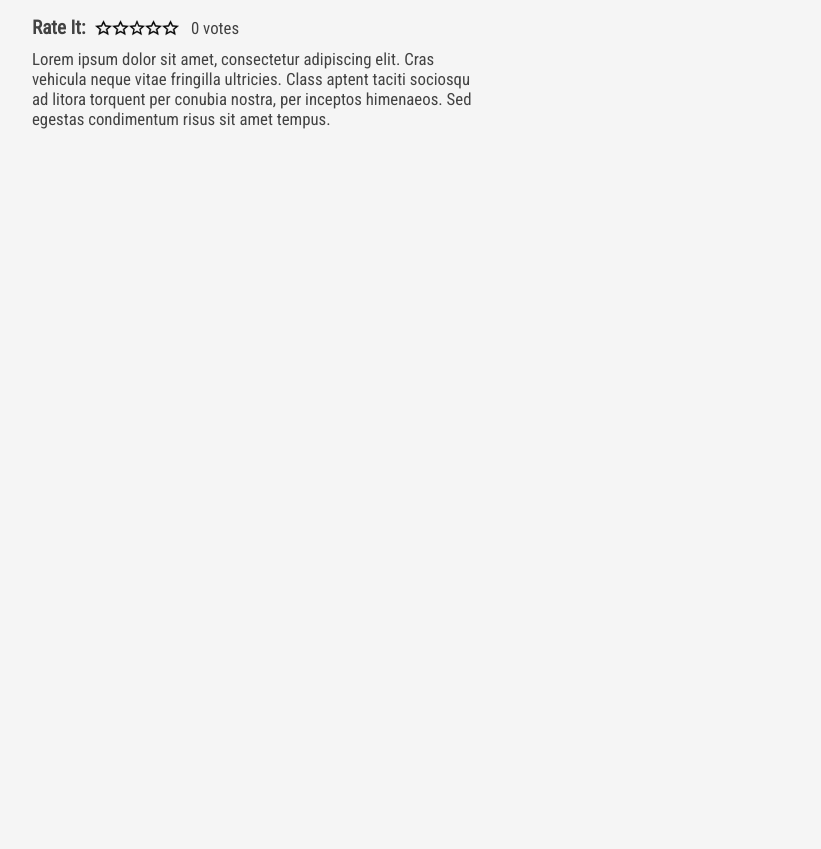
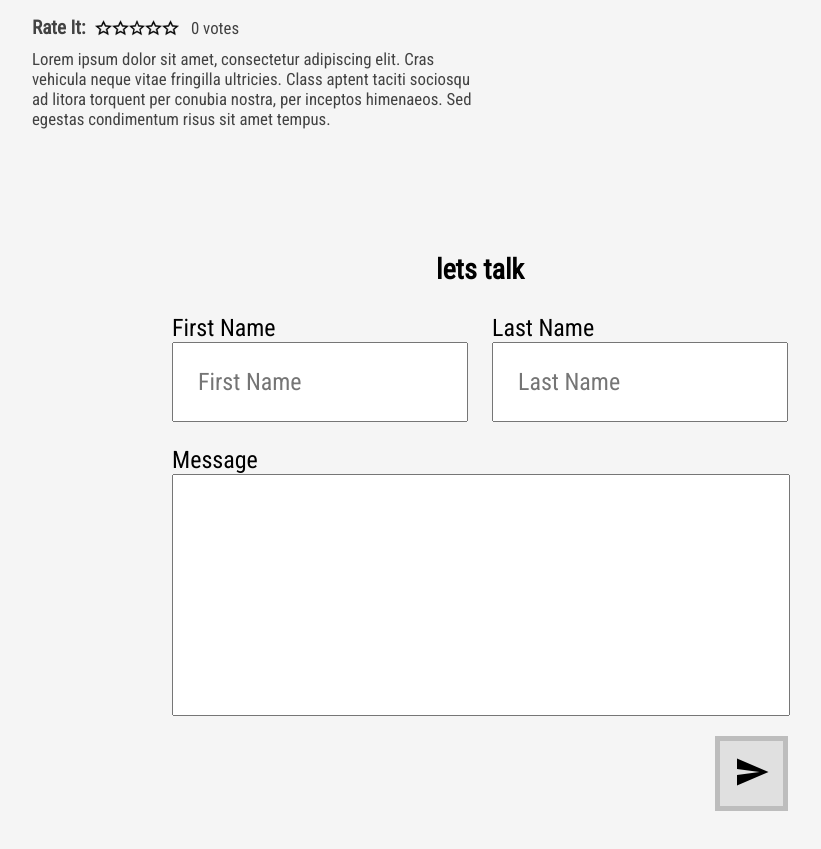
Before and after one commit to drose379/Personal, a plain HTML site: page index.html in a window 1280 px wide. Shown: the part 1541-2390 px from the top of the page, without its empty margins (160-981 px from the left). Before the commit the page ends 1766 px from the top, so only its background shows below. Drawn offline with nearby package versions, Linux system fonts and the light colour scheme; no server answers; a web font is replaced by a local one.

Commit message:
adding contact form front

```diff
--- a/index.html
+++ b/index.html
@@ -4,11 +4,13 @@
   <title>Dylan Rose</title>
   <link rel="stylesheet" type="text/css" href="main.css"/>
   <link rel="stylesheet" type="text/css" href="main-sm.css" media="(max-width: 1000px)" />
+  <script type="text/javascript" src="main.js"></script>
 
+  <!-- Sweet Alert -->
   <script src="sweetalert/sweetalert-master/dist/sweetalert.min.js"></script>
   <link rel="stylesheet" type="text/css" href="sweetalert/sweetalert-master/dist/sweetalert.css">
 
-  <script type="text/javascript" src="main.js"></script>
+
 </head>
 
 <body>
@@ -122,7 +124,7 @@
 </div>
 
 
-<div class="section">
+<div id="portfolio" class="section">
   <div class="section-container column">
     <h3 class="nomargin bottom-margin">putting my skills to use &mdash; the best part</h3> <!-- COULD BE: 'THINGS I'VE BUILT AND WHAT I'M UP TO'-->
     <!-- For display, maybe app logo with title below, then 2 or 3 screenshots, and to the right of the screenshots is the desc / stats -->
@@ -189,6 +191,42 @@
 
 </div>
 
+<div id="contact" class="section">
+  <div class="section-container centered-content-col column" style="margin-bottom: 4em;">
+    <h3>lets talk</h3>
+
+    <form>
+
+      <div class="row">
+        <div class="col fname">
+          <label for="first">First Name</label><br />
+          <input type="text" id="first" placeholder="First Name" />
+        </div>
+
+        <div class="col lname">
+          <label for="last">Last Name</label> <br />
+          <input type="text" id="last" placeholder="Last Name" />
+        </div>
+
+      </div>
+
+      <div class="col" style="margin-top: 1em;">
+        <label for="msg">Message</label><br />
+        <textarea style="width: 100%; padding: 0"></textarea>
+      </div>
+
+      <button type="submit" id="csub">
+        <img src="res/send-black.svg" />
+      </button>
+
+    </form>
+
+  </div>
+</div>
+
+
+<!-- NEED A WHITE FOOTER WITH FOOTER INFO INSIDE OF IT, MAYBE SAME SIZE AS NAV BAR (HEIGHT), MAYBE A BIT LARGER -->
+
 </body>
 
 </html>
--- a/main-sm.css
+++ b/main-sm.css
@@ -81,3 +81,7 @@
 .rate h3 {
   width: auto !important;
 }
+
+#contact {
+  display: none;
+}
--- a/main.css
+++ b/main.css
@@ -245,3 +245,69 @@ a {
   cursor: pointer;
   cursor: hand;
 }
+
+.centered-content-col {
+  align-items: center;
+}
+
+#contact {
+
+}
+
+#contact input {
+  padding: 1em;
+  font-family: 'Roboto Condensed', sans-serif;
+  font-size: 1em;
+}
+
+
+.fname {
+  margin-right: 0.5em;
+}
+
+#contact input:focus {
+
+}
+
+.lname {
+  margin-left: 0.5em;
+}
+
+#contact textarea {
+  resize: none;
+  width: 100%;
+  height: 10em;
+  font-family: 'Roboto Condensed', sans-serif;
+  font-size: 1em;
+}
+
+#contact button {
+  /*
+  padding-left: 4em;
+  padding-right: 4em;
+  padding-top: 1em;
+  padding-bottom: 1em;
+  background-color: inherit;
+  box-shadow: 0;
+  border: 3px solid #E0E0E0;
+  transition: 0.3s;
+  font-size: 1em;
+  font-family: 'Roboto Condensed', sans-serif;
+  font-weight: 700;
+  cursor: pointer;
+  /** Animate change of background color on hover */
+  margin-top: 1em;
+  padding: 1em;
+  background-color: #E0E0E0;
+  border: 5px solid #BDBDBD;
+  transition: 0.3s;
+  cursor: pointer;
+  float: right;
+}
+
+#contact button:hover {
+  border: 5px solid #2962FF;
+  padding-left: 2em;
+  padding-right: 2em;
+  color: white;
+}
```
Also changed, not shown: res/send-black.svg (added), res/send-white.svg (added).
